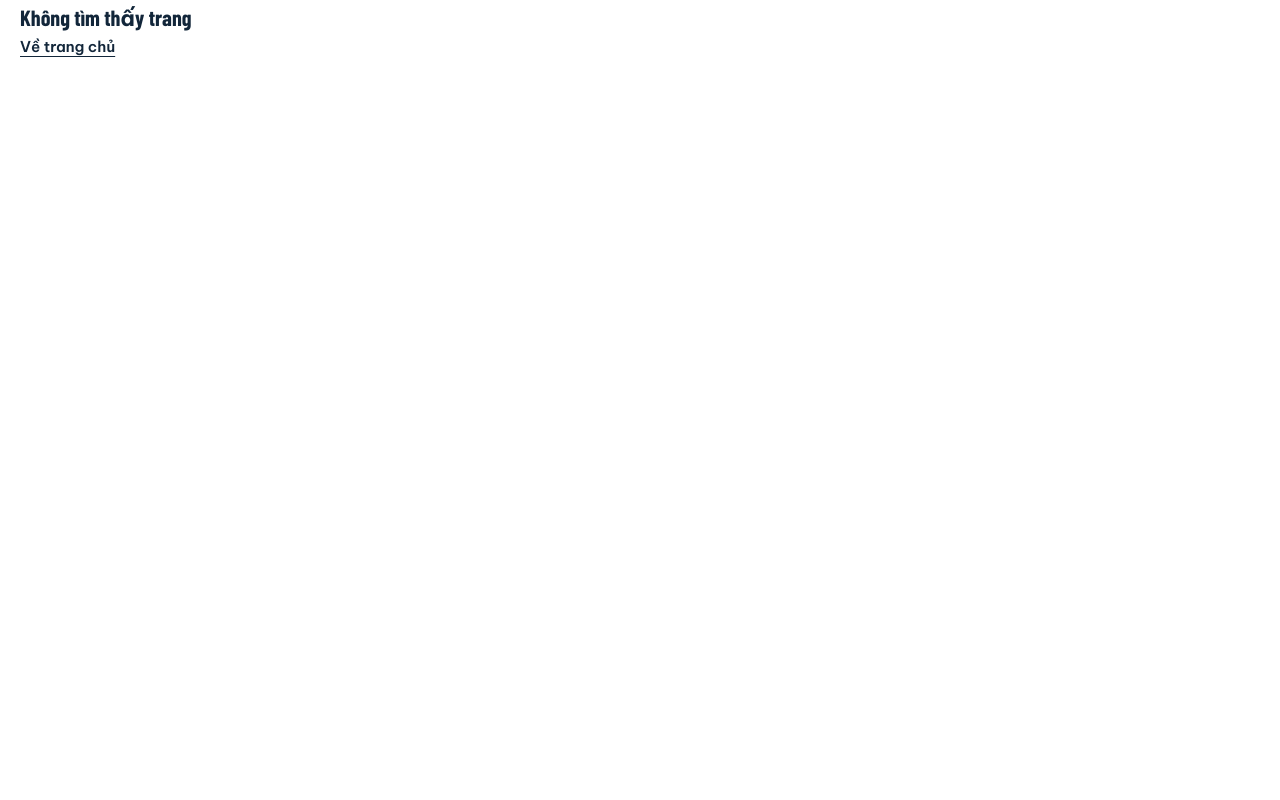
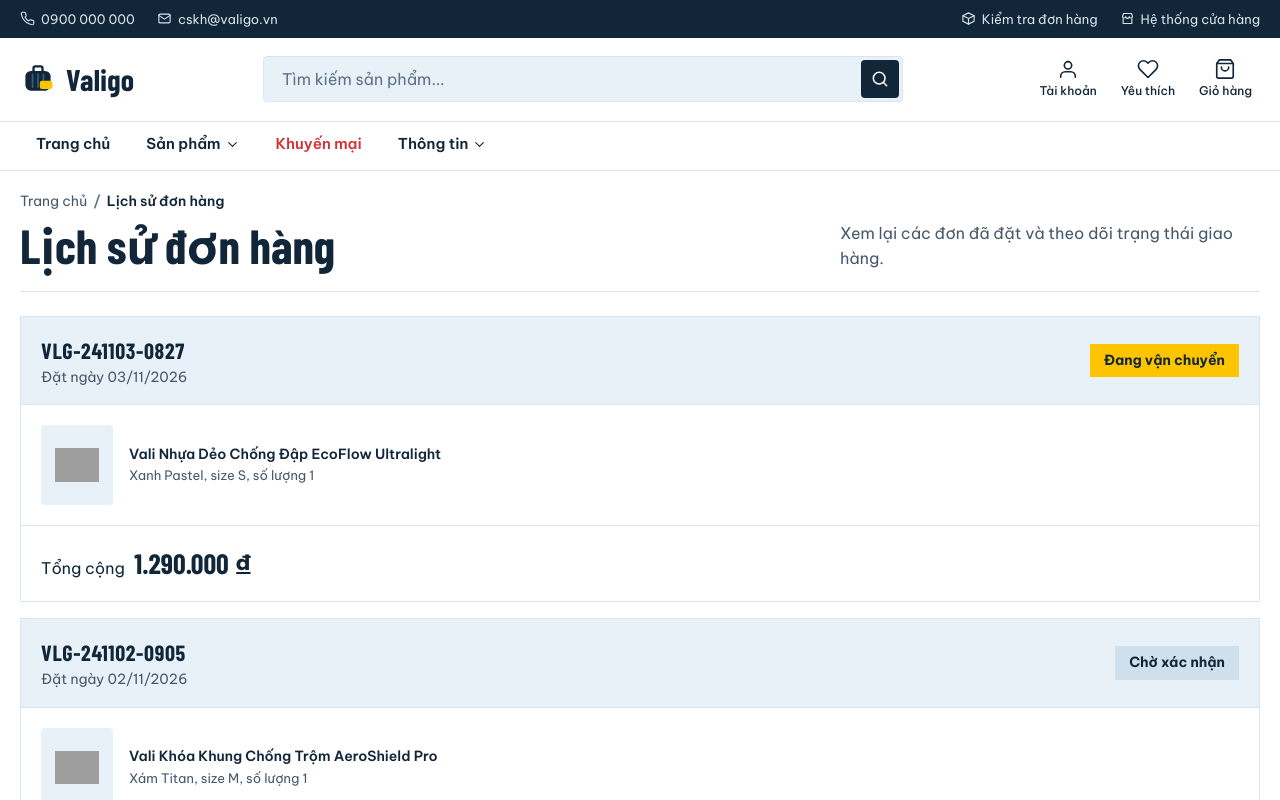
Before and after one commit to NguyenVanTruong2001/ltfe_webvali, a React (Vite) app: page /orders in a window 1280 px wide. Shown: the top 800 px of the page. Built offline with nearby package versions, Linux system fonts and the light colour scheme; grey boxes are pictures that could not be loaded.

Commit message:
feat(orders): add the order history page

```diff
--- /dev/null
+++ b/src/components/order-history/OrderCard.tsx
@@ -0,0 +1,44 @@
+import type {Order} from "../../types/Order.ts";
+import type {Product} from "../../types/Product.ts";
+import OrderThumb from "./OrderThumb.tsx";
+import {formatPrice} from "../../lib/productList/format.ts";
+import {formatOrderDate, historyLines, orderTotalOf, STATUS_INFO} from "../../lib/orders/history.ts";
+
+interface OrderCardProps {
+    order: Order;
+    products: Product[];
+}
+
+export default function OrderCard({order, products}: OrderCardProps) {
+    const lines = historyLines(order, products);
+    const first = lines[0];
+    const others = lines.length - 1;
+    const info = STATUS_INFO[order.status];
+
+    return (
+        <li className="orderCard" data-status={order.status}>
+            <div className="orderCardHead">
+                <div>
+                    <strong className="orderCardCode">{order.code}</strong>
+                    <span className="trackMeta">Đặt ngày {formatOrderDate(order.placedAt)}</span>
+                </div>
+                <span className={`statusBadge ${info.className}`}>{info.label}</span>
+            </div>
+            {first && (
+                <div className="orderCardBody">
+                    <OrderThumb line={first} />
+                    <div>
+                        <strong className="summaryName">{first.name}</strong>
+                        <span className="summaryVariant">{first.variant}</span>
+                        {others > 0 && <span className="orderMore">và {others} sản phẩm khác</span>}
+                    </div>
+                </div>
+            )}
+            <div className="orderCardFoot">
+                <p className="orderCardTotal">
+                    Tổng cộng <strong>{formatPrice(orderTotalOf(order, products))}</strong>
+                </p>
+            </div>
+        </li>
+    );
+}
--- /dev/null
+++ b/src/components/order-history/OrderHistory.tsx
@@ -0,0 +1,40 @@
+import {Link} from "react-router";
+import OrderCard from "./OrderCard.tsx";
+import {useAppSelector} from "../../store/hooks.ts";
+import {selectOrders} from "../../store/ordersSlice.ts";
+import {selectProducts} from "../../store/productsSlice.ts";
+import {sortNewestFirst} from "../../lib/orders/history.ts";
+
+export default function OrderHistory() {
+    const orders = useAppSelector(selectOrders);
+    const products = useAppSelector(selectProducts);
+    const sorted = sortNewestFirst(orders);
+
+    return (
+        <>
+            <nav className="breadcrumb" aria-label="Đường dẫn">
+                <ol>
+                    <li><Link to="/">Trang chủ</Link></li>
+                    <li aria-current="page">Lịch sử đơn hàng</li>
+                </ol>
+            </nav>
+            <div className="checkoutHead">
+                <h1 className="checkoutTitle">Lịch sử đơn hàng</h1>
+                <p className="historyIntro">Xem lại các đơn đã đặt và theo dõi trạng thái giao hàng.</p>
+            </div>
+            {sorted.length === 0 ? (
+                <div className="cartEmpty">
+                    <p className="cartEmptyTitle">Bạn chưa có đơn hàng nào</p>
+                    <p>Hãy chọn vali hoặc balo yêu thích để đặt đơn đầu tiên.</p>
+                    <Link to="/products" className="btn btnDark">Xem tất cả vali</Link>
+                </div>
+            ) : (
+                <ul className="orderList">
+                    {sorted.map((order) => (
+                        <OrderCard key={order.code} order={order} products={products} />
+                    ))}
+                </ul>
+            )}
+        </>
+    );
+}
--- /dev/null
+++ b/src/components/order-history/OrderHistoryPage.tsx
@@ -0,0 +1,45 @@
+import {useEffect} from "react";
+import PageHeader from "../Page-Header.tsx";
+import PageFooter from "../Page-Footer.tsx";
+import OrderHistory from "./OrderHistory.tsx";
+import {useAppDispatch, useAppSelector} from "../../store/hooks.ts";
+import {loadProducts, selectProductsError, selectProductsStatus} from "../../store/productsSlice.ts";
+
+export default function OrderHistoryPage() {
+    const dispatch = useAppDispatch();
+    const status = useAppSelector(selectProductsStatus);
+    const error = useAppSelector(selectProductsError);
+
+    useEffect(() => {
+        dispatch(loadProducts());
+    }, [dispatch]);
+
+    useEffect(() => {
+        document.title = "Lịch sử đơn hàng - Valigo";
+        window.scrollTo(0, 0);
+    }, []);
+
+    return (
+        <>
+            <PageHeader />
+            <main id="noiDung">
+                <div className="container">
+                    {status === "succeeded" && <OrderHistory />}
+                    {status === "failed" && (
+                        <div className="cartEmpty" role="alert">
+                            <p className="cartEmptyTitle">Không tải được lịch sử đơn hàng</p>
+                            <p>{error}</p>
+                            <button type="button" className="btn btnDark" onClick={() => dispatch(loadProducts())}>
+                                Thử lại
+                            </button>
+                        </div>
+                    )}
+                    {status !== "succeeded" && status !== "failed" && (
+                        <p className="cartEmpty" role="status">Đang tải lịch sử đơn hàng...</p>
+                    )}
+                </div>
+            </main>
+            <PageFooter />
+        </>
+    );
+}
--- /dev/null
+++ b/src/components/order-history/OrderThumb.tsx
@@ -0,0 +1,19 @@
+import type {HistoryLine} from "../../lib/orders/history.ts";
+
+interface OrderThumbProps {
+    line: HistoryLine;
+}
+
+export default function OrderThumb({line}: OrderThumbProps) {
+    return (
+        <span className="summaryThumb">
+            {line.image?.startsWith("#") ? (
+                <svg className="summaryImage" viewBox="0 0 200 240" aria-hidden="true">
+                    <use href={line.image} style={{["--bodyColor" as string]: line.colorHex}} />
+                </svg>
+            ) : (
+                <img src={line.image} alt={line.name} className="summaryImage" />
+            )}
+        </span>
+    );
+}
--- /dev/null
+++ b/src/lib/orders/history.ts
@@ -0,0 +1,66 @@
+import type {Order, OrderStatus} from '../../types/Order.ts'
+import type {Product} from '../../types/Product.ts'
+
+export const STATUS_INFO: Record<OrderStatus, {label: string, className: string}> = {
+    pending: {label: 'Chờ xác nhận', className: 'isPending'},
+    shipping: {label: 'Đang vận chuyển', className: 'isShipping'},
+    delivered: {label: 'Đã giao', className: 'isDelivered'},
+    cancelled: {label: 'Đã hủy', className: 'isCancelled'},
+}
+
+export interface HistoryLine {
+    key: string
+    name: string
+    variant: string
+    image: string | undefined
+    colorHex: string
+    quantity: number
+    unitPrice: number
+}
+
+const DEFAULT_COLOR = '#B9C3CD'
+
+export function sortNewestFirst(orders: Order[]): Order[] {
+    return [...orders].sort((a, b) => b.placedAt.localeCompare(a.placedAt))
+}
+
+export function formatOrderDate(placedAt: string): string {
+    const date = new Date(placedAt)
+    if (Number.isNaN(date.getTime())) return placedAt
+    const day = String(date.getDate()).padStart(2, '0')
+    const month = String(date.getMonth() + 1).padStart(2, '0')
+    const label = `${day}/${month}/${date.getFullYear()}`
+    if (!placedAt.includes('T')) return label
+    const hours = String(date.getHours()).padStart(2, '0')
+    const minutes = String(date.getMinutes()).padStart(2, '0')
+    return `${label} lúc ${hours}:${minutes}`
+}
+
+export function historyLines(order: Order, products: Product[]): HistoryLine[] {
+    const byId = new Map(products.map((product) => [product.id, product]))
+    return order.items.map((item, index) => {
+        const product = byId.get(item.productId)
+        const color = item.color ?? product?.colors[0]?.name
+        const size = item.size ?? product?.sizes[0]
+        const variant = [color, size && `size ${size}`, `số lượng ${item.quantity}`].filter(Boolean).join(', ')
+        const colorHex = item.colorHex
+            ?? product?.colors.find((c) => c.name === color)?.hex
+            ?? product?.colors[0]?.hex
+            ?? DEFAULT_COLOR
+        return {
+            key: `${item.productId}-${index}`,
+            name: item.name ?? product?.name ?? `Sản phẩm #${item.productId}`,
+            variant,
+            image: item.img ?? product?.images[0],
+            colorHex,
+            quantity: item.quantity,
+            unitPrice: item.price ?? product?.price ?? 0,
+        }
+    })
+}
+
+export function orderTotalOf(order: Order, products: Product[]): number {
+    if (order.total !== undefined) return order.total
+    const subtotal = historyLines(order, products).reduce((sum, line) => sum + line.unitPrice * line.quantity, 0)
+    return Math.max(0, subtotal - (order.discount ?? 0) + (order.shippingFee ?? 0))
+}
--- a/src/router/router.tsx
+++ b/src/router/router.tsx
@@ -12,6 +12,7 @@ import CartPage from "../components/cart/CartPage.tsx";
 import WishlistPage from "../components/wishlist/WishlistPage.tsx";
 import CheckoutPage from "../components/checkout/CheckoutPage.tsx";
 import OrderSuccessPage from "../components/checkout/OrderSuccessPage.tsx";
+import OrderHistoryPage from "../components/order-history/OrderHistoryPage.tsx";
 import ShippingPolicy from "../components/policy/ShippingPolicy.tsx";
 import WarrantyPolicy from "../components/policy/WarrantyPolicy.tsx";
 import PaymentPolicy from "../components/policy/PaymentPolicy.tsx";
@@ -44,6 +45,7 @@ export const router = createBrowserRouter([
             {path: "wishlist", element: <WishlistPage />, loader: productsLoader},
             {path: "checkout", element: <CheckoutPage />, loader: productsLoader},
             {path: "order-success", element: <OrderSuccessPage />, loader: productsLoader},
+            {path: "orders", element: <OrderHistoryPage />, loader: productsLoader},
             {path: "shippingPolicy", element: <ShippingPolicy />},
             {path: "warrantyPolicy", element: <WarrantyPolicy />},
             {path: "paymentPolicy", element: <PaymentPolicy />},
@@ -56,6 +58,7 @@ export const router = createBrowserRouter([
             {path: "ui/wishlist.html", element: <Redirect pathname="/wishlist" />},
             {path: "ui/checkout.html", element: <Redirect pathname="/checkout" />},
             {path: "ui/orderSuccess.html", element: <Redirect pathname="/order-success" />},
+            {path: "ui/orderHistory.html", element: <Redirect pathname="/orders" />},
         ],
     },
 ]);
```
